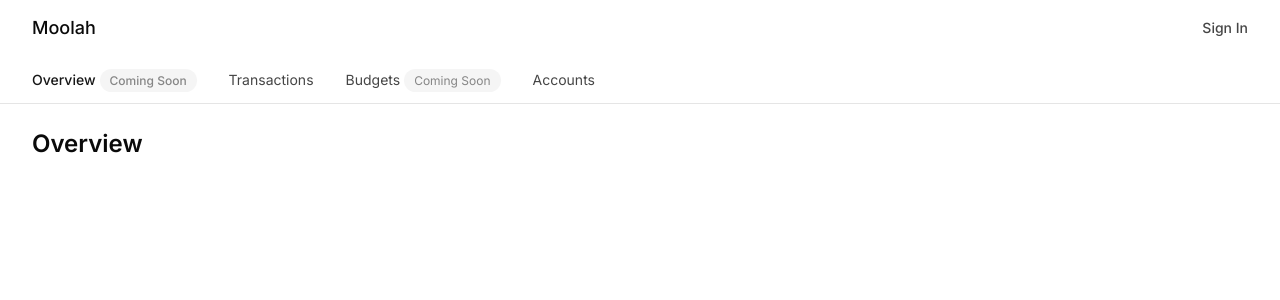
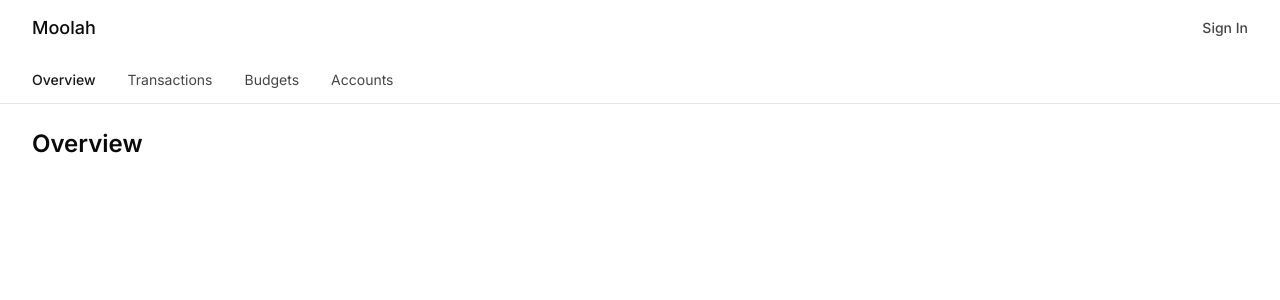
Before and after one commit to aaronlimck/monies, a Next.js app: page /overview in a window 1280 px wide. Shown: the top 300 px of the page. Built offline with nearby package versions, Linux system fonts and the light colour scheme; no server answers.

Commit message:
Update MainNavTabs component with new tab items

```diff
--- a/components/navigation/MainNavTabs.tsx
+++ b/components/navigation/MainNavTabs.tsx
@@ -3,9 +3,9 @@ import Link from "next/link";
 import { usePathname } from "next/navigation";
 
 const tabItems = [
-  { label: "Overview", href: "/overview", comingSoon: true },
+  { label: "Overview", href: "/overview" },
   { label: "Transactions", href: "/transactions" },
-  { label: "Budgets", href: "/budgets", comingSoon: true },
+  { label: "Budgets", href: "/budgets" },
   { label: "Accounts", href: "/accounts" },
 ];
 
@@ -25,11 +25,6 @@ export default function MainNavTabs() {
             }
           >
             {item.label}
-            {item.comingSoon && (
-              <span className="ml-1 text-nowrap rounded-full bg-secondary px-2.5 py-1 text-xs text-primary/50">
-                Coming Soon
-              </span>
-            )}
           </Link>
         </li>
       ))}
```
